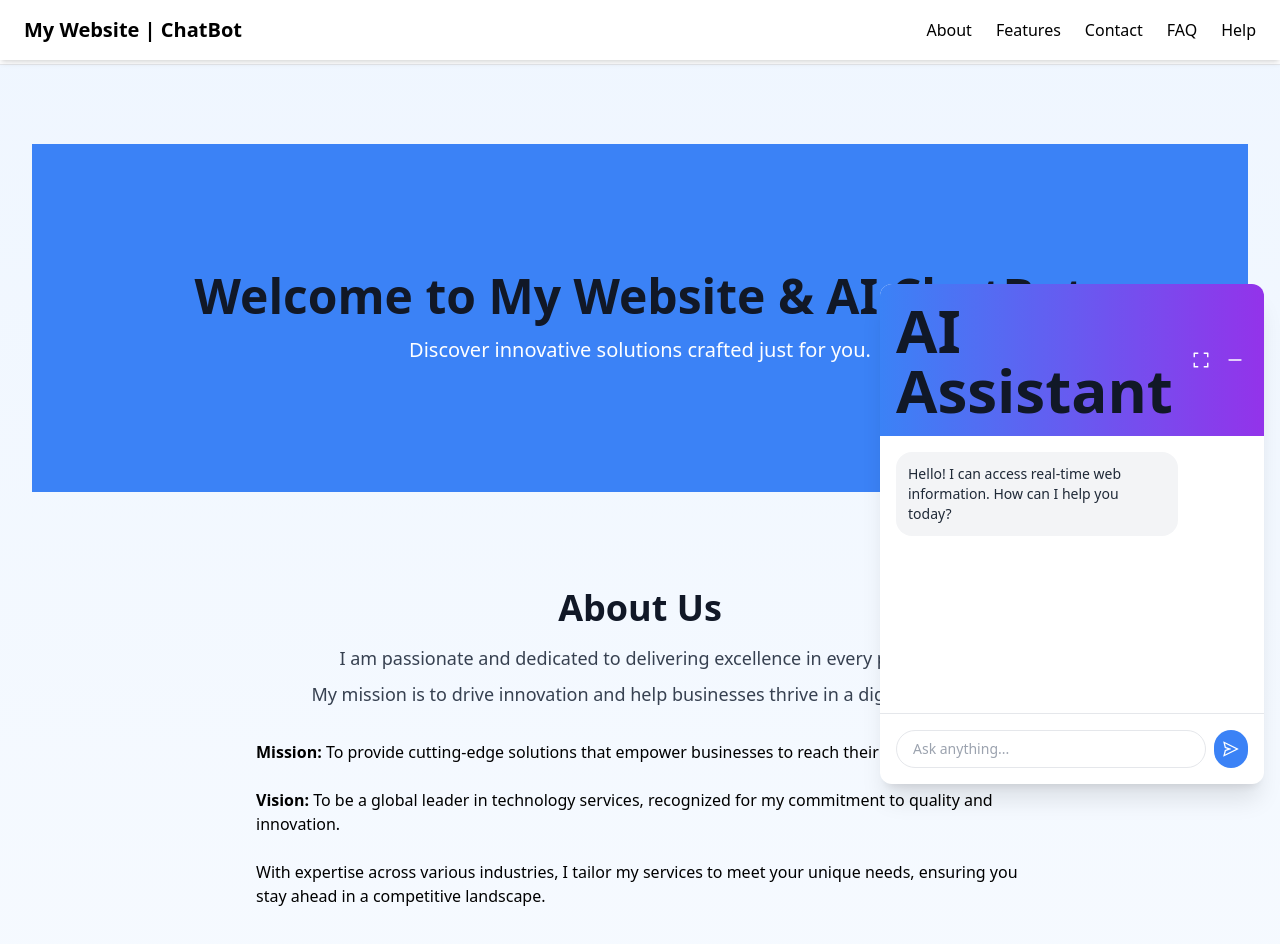
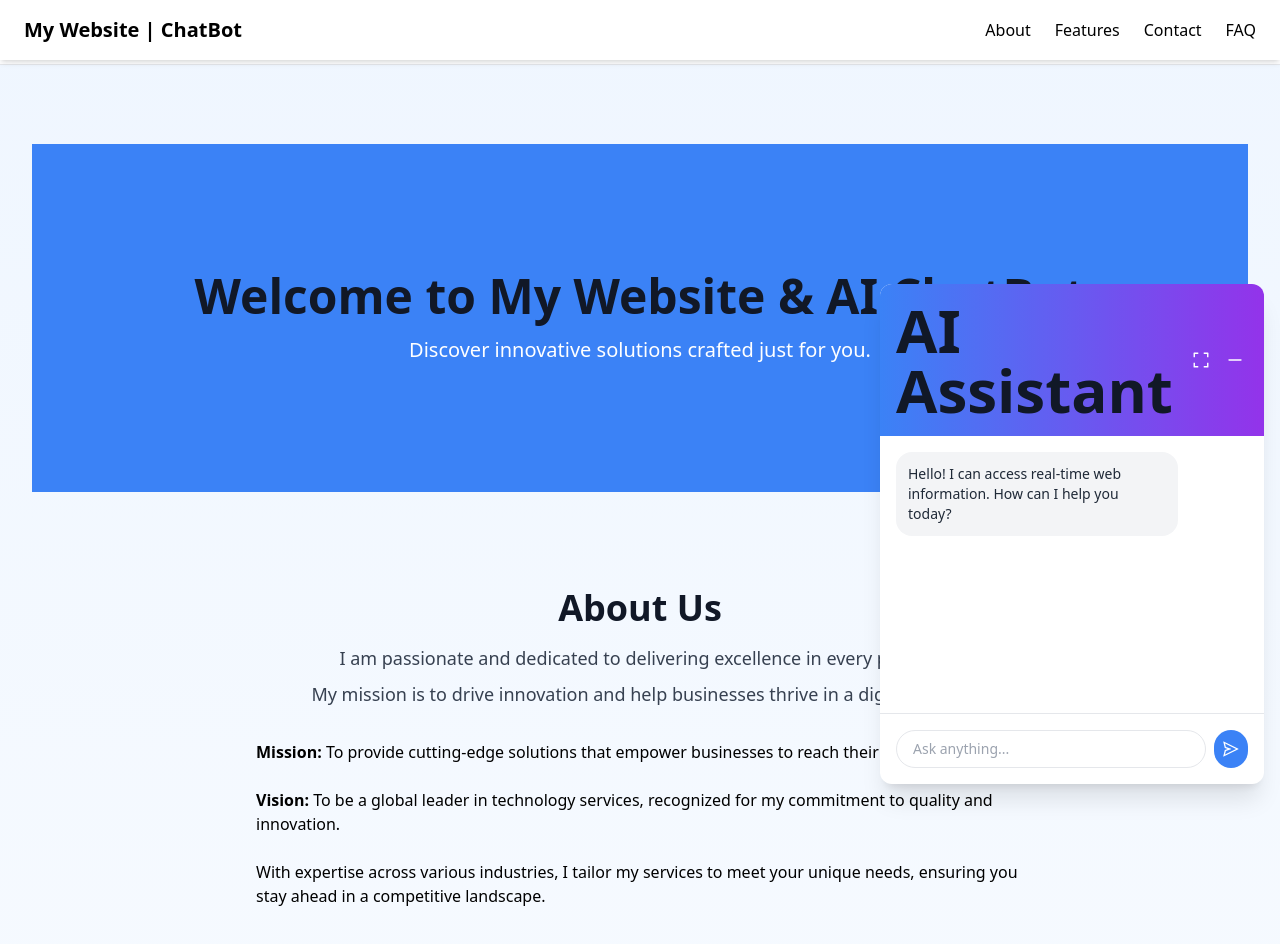
Before and after one commit to ojcross7/ai-chatbot-starter-main, a Next.js app: page / in a window 1280 px wide. Shown: the top 944 px of the page. Built offline with nearby package versions, Linux system fonts and the light colour scheme.

Commit message:
commit all changes

```diff
--- a/app/page.tsx
+++ b/app/page.tsx
@@ -25,7 +25,6 @@ export default function AboutPage() {
             Contact
           </Link>
           <Link href="/faq" className="hover:text-blue-500">FAQ</Link>
-          <Link href="/help" className="hover:text-blue-500">Help</Link>
         </div>
       </nav>
 
```
